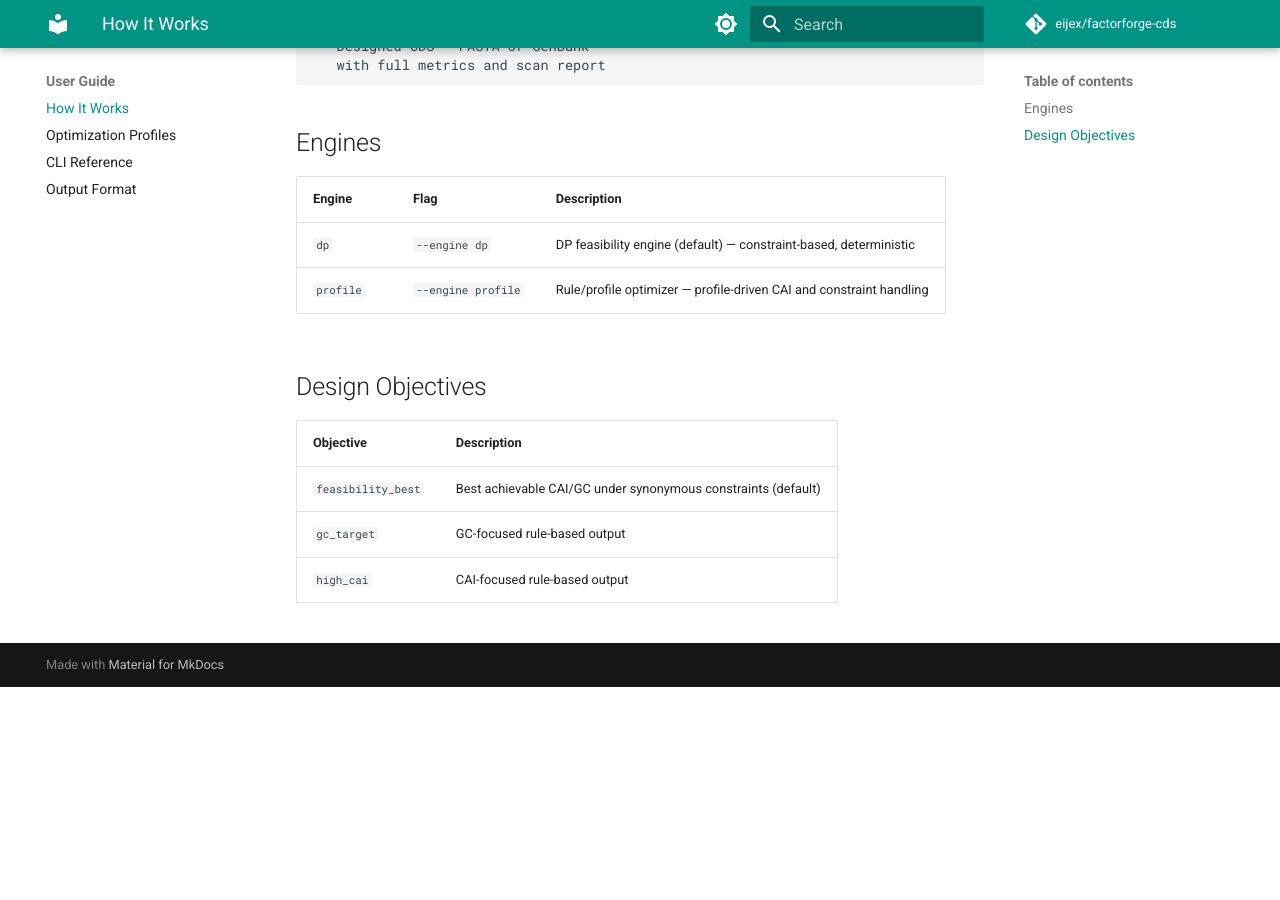
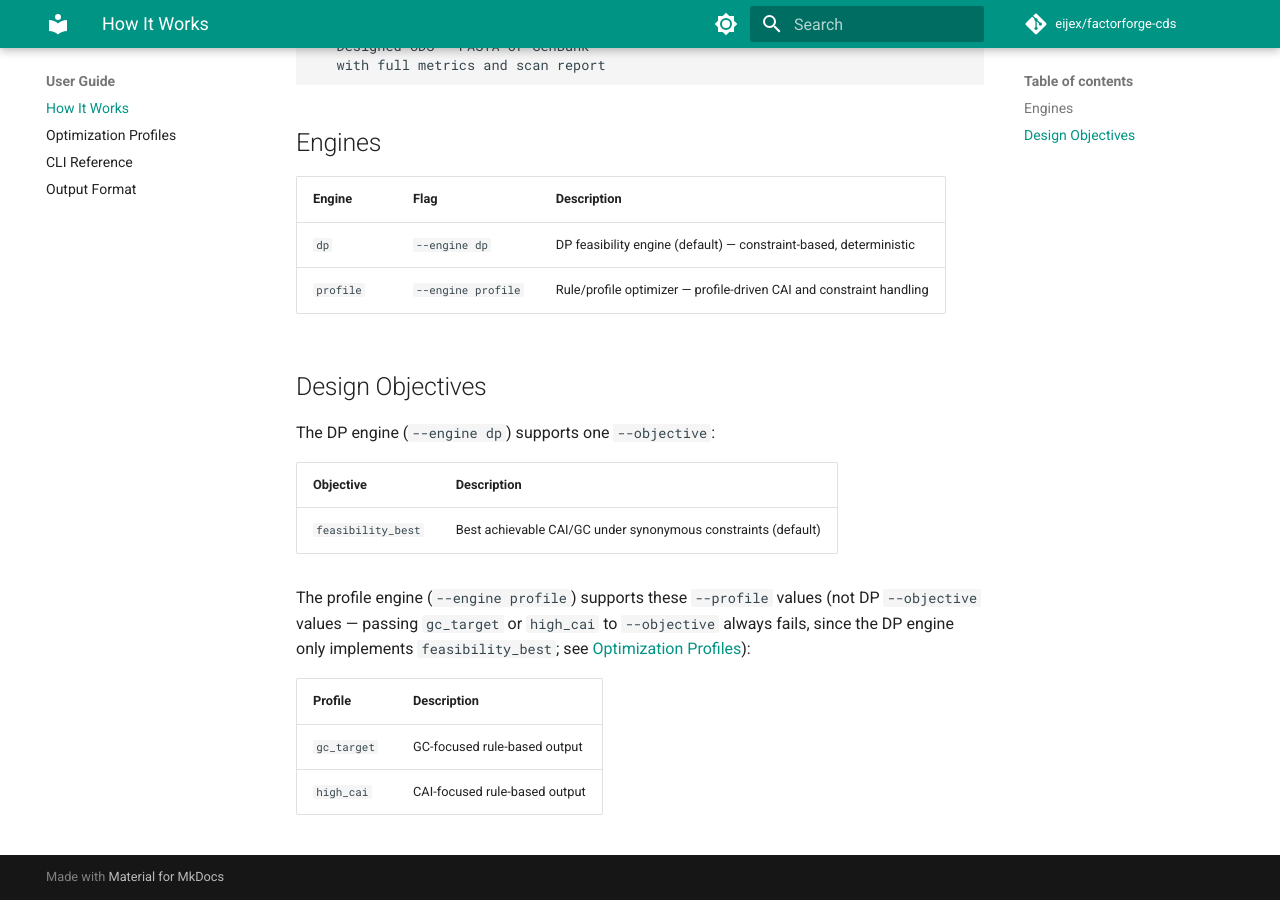
Before and after one commit to eijex/factorforge-cds, an MkDocs documentation site: the page built from docs/how-it-works.md, in a window 1280 px wide and 900 px high, scrolled down 776 px. Built offline with MkDocs 1.6.1 and Material for MkDocs 9.7.7, drawn with Linux system fonts in a browser that asks for light colours; comment, search, counter and statistics services are not loaded; before the commit the page ends 1463 px from its top, so only the background shows below that.

Commit message:
docs: fix Design Objectives table and high_cai host claim (Job 152 STEP 1)
how-it-works.md's "Design Objectives" table listed gc_target/high_cai as if
they were working DP --objective values; passing either to --objective
always raises (DP only implements feasibility_best). Split the table:
DP's one real objective, and the profile engine's --profile values with an
explicit note that they are not DP objectives.

profiles.md's "Stable Profiles" claimed all four profiles are "fully
supported ... via CLI, Python API, web app, and MCP" without disclosing
that high_cai is N. benthamiana-only and rejected for other hosts at the
CLI/REST/web layers (Job 147). Added that qualifier.

No code change.

```diff
--- a/docs/how-it-works.md
+++ b/docs/how-it-works.md
@@ -44,8 +44,18 @@ Protein sequence (FASTA or plain text)
 
 ## Design Objectives
 
+The DP engine (`--engine dp`) supports one `--objective`:
+
 | Objective | Description |
 |-----------|-------------|
 | `feasibility_best` | Best achievable CAI/GC under synonymous constraints (default) |
+
+The profile engine (`--engine profile`) supports these `--profile` values
+(not DP `--objective` values — passing `gc_target` or `high_cai` to
+`--objective` always fails, since the DP engine only implements
+`feasibility_best`; see [Optimization Profiles](profiles.md)):
+
+| Profile | Description |
+|---------|-------------|
 | `gc_target` | GC-focused rule-based output |
 | `high_cai` | CAI-focused rule-based output |
```
Also changed, not shown: docs/profiles.md (+3 -1 lines).
